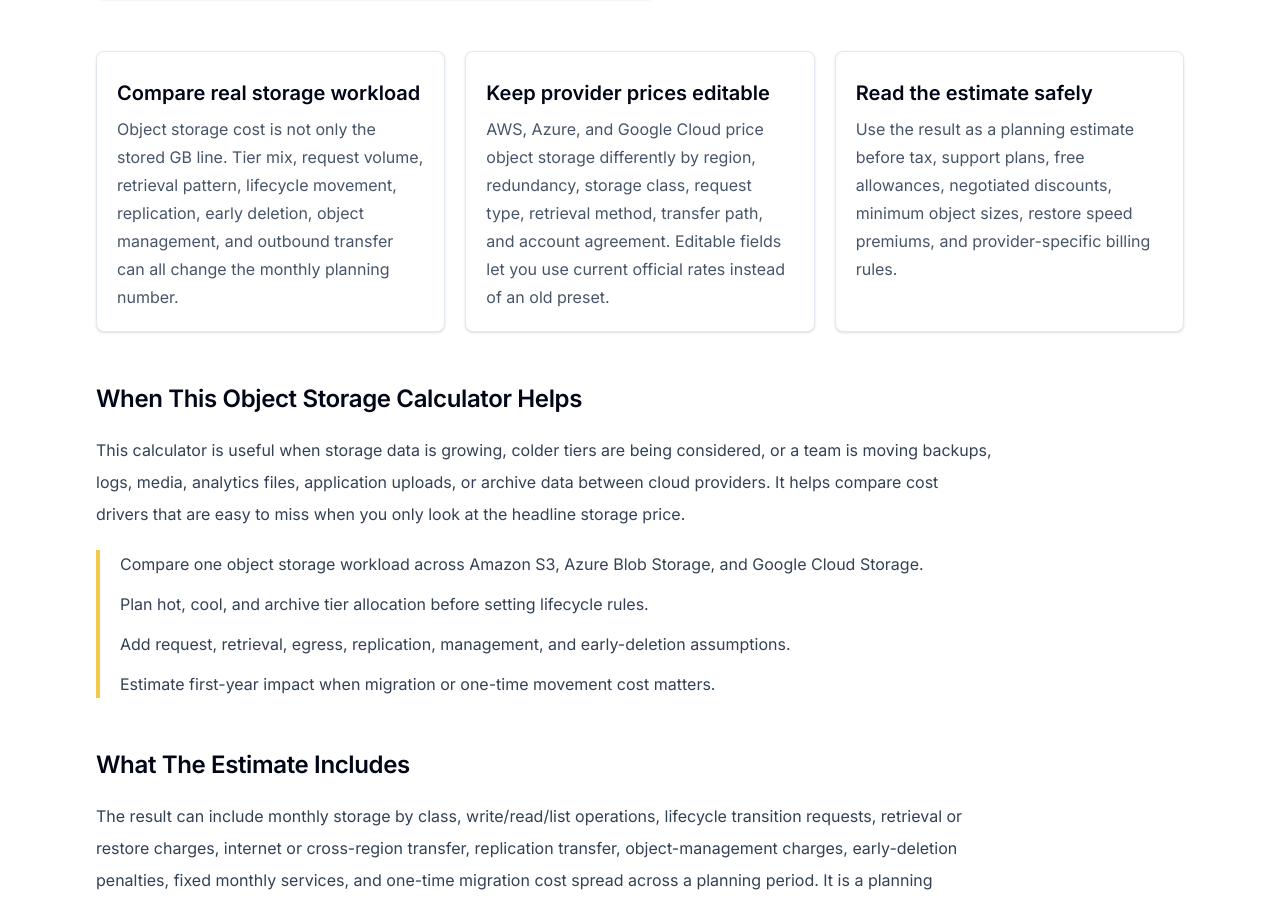
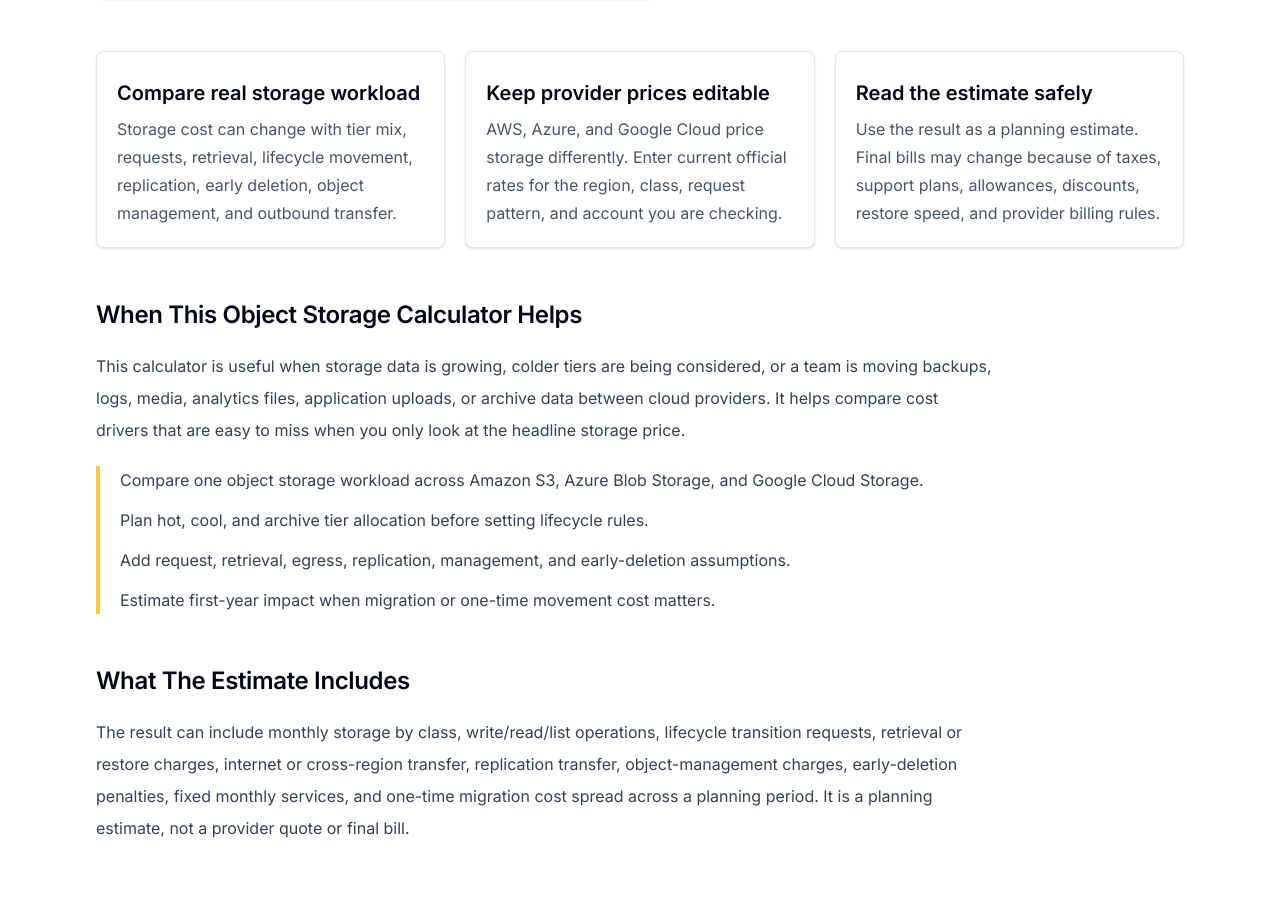
Before and after one commit to vaarunsonawwane-ops/beeija, a Next.js app: page /tools/cloud-object-storage-cost-comparison-calculator in a window 1280 px wide. Shown: the part 2758-3656 px from the top of the page. Built offline with nearby package versions, Linux system fonts and the light colour scheme.

Commit message:
Update page.tsx

```diff
--- a/app/tools/cloud-object-storage-cost-comparison-calculator/page.tsx
+++ b/app/tools/cloud-object-storage-cost-comparison-calculator/page.tsx
@@ -73,25 +73,23 @@ export default function Page() {
       <section className="beeija-feature-grid">
         <InfoCard title="Compare real storage workload" className="rounded-lg">
           <>
-            Object storage cost is not only the stored GB line. Tier mix,
-            request volume, retrieval pattern, lifecycle movement, replication,
-            early deletion, object management, and outbound transfer can all
-            change the monthly planning number.
+            Storage cost can change with tier mix, requests, retrieval,
+            lifecycle movement, replication, early deletion, object management,
+            and outbound transfer.
           </>
         </InfoCard>
         <InfoCard title="Keep provider prices editable" className="rounded-lg">
           <>
-            AWS, Azure, and Google Cloud price object storage differently by
-            region, redundancy, storage class, request type, retrieval method,
-            transfer path, and account agreement. Editable fields let you use
-            current official rates instead of an old preset.
+            AWS, Azure, and Google Cloud price storage differently. Enter
+            current official rates for the region, class, request pattern, and
+            account you are checking.
           </>
         </InfoCard>
         <InfoCard title="Read the estimate safely" className="rounded-lg">
           <>
-            Use the result as a planning estimate before tax, support plans,
-            free allowances, negotiated discounts, minimum object sizes, restore
-            speed premiums, and provider-specific billing rules.
+            Use the result as a planning estimate. Final bills may change
+            because of taxes, support plans, allowances, discounts, restore
+            speed, and provider billing rules.
           </>
         </InfoCard>
       </section>
```
